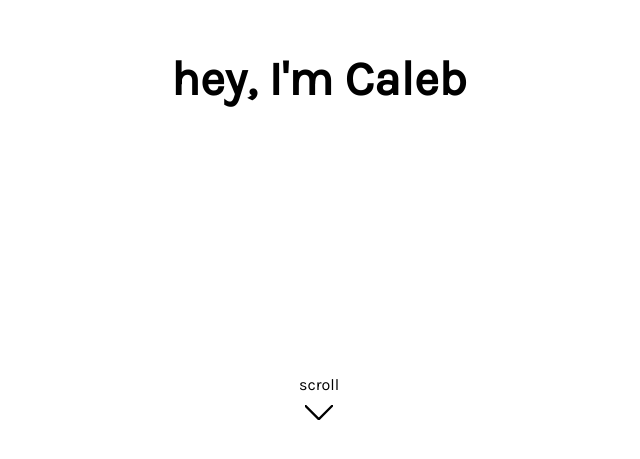
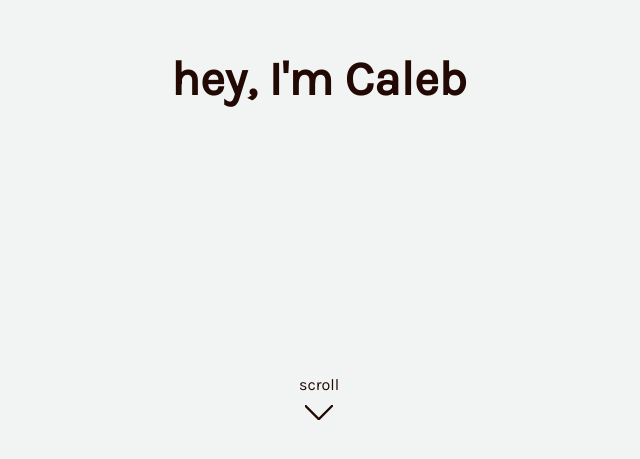
Before and after one commit to caleballen/caleballen.dev, a React (Create React App) app: page / in a window 1280 px wide. Shown: the part 321-780 px from the top of the page, without its empty margins (321-961 px from the left). Built offline with nearby package versions, Linux system fonts and the light colour scheme.

Commit message:
feat: colors support

```diff
--- a/src/App.module.scss
+++ b/src/App.module.scss
@@ -2,15 +2,6 @@
 
 * {
   box-sizing: border-box;
-}
-
-.app {
-  --color1: #545E75;
-  --color2: #F2F4F3;
-  --color3: #519E8A;
-  --color4: #E55934;
-  --color5: #FA7921;
-  --color6: #230903;
 }
 
 .container {
--- /dev/null
+++ b/src/colors.scss
@@ -0,0 +1,6 @@
+$color1: #545E75;
+$color2: #F2F4F3;
+$color3: #519E8A;
+$color4: #E55934;
+$color5: #FA7921;
+$color6: #230903;
--- a/src/components/Section/Section.jsx
+++ b/src/components/Section/Section.jsx
@@ -34,8 +34,8 @@ const Section = ({
       <div className={styles.copy}>
         <h2 ref={headlineRef}>{headline}</h2>
       </div>
-      {image && (<img className={styles.image} src={image} />)}
-      {showArrow && (<DownButton goToSectionRef={goToSectionRef} theme={theme}/>)}
+      {image ? <img className={styles.image} src={image} /> : <div className={styles.plain} />}
+      {showArrow && (<DownButton goToSectionRef={goToSectionRef} theme={theme} />)}
     </div>
   );
 };
--- a/src/components/Section/Section.module.scss
+++ b/src/components/Section/Section.module.scss
@@ -1,3 +1,4 @@
+@use "../../colors.scss";
 
 .section {
 	height: 100vh;
@@ -19,6 +20,15 @@
 		height: 100%;
 	}
 
+	.plain {
+		position: absolute;
+		object-fit: cover;
+		object-position: center;
+		width: 100%;
+		height: 100%;
+		background-color: colors.$color2;
+	}
+
 	.copy {
 		h2 {
 			position: relative;
@@ -35,13 +45,11 @@
 }
 
 .dark {
-	color: #FFF;
-	fill: #FFF;
-	stroke: #FFF;
+	color: colors.$color2;
+	stroke: colors.$color2;
 }
 
 .light {
-	color: #000;
-	fill: #000;
-	stroke: #000;
+	color: colors.$color6;
+	stroke: colors.$color6;
 }
--- a/src/components/Section/components/DownButton/DownButton.module.scss
+++ b/src/components/Section/components/DownButton/DownButton.module.scss
@@ -2,13 +2,9 @@
 	position: absolute;
 	bottom: 64px;
 
-
-
 	left: 0;
 	right: 0;
 	margin: 0 auto;
-
-
 
 	width: 40px;
 	height: 40px;
```
